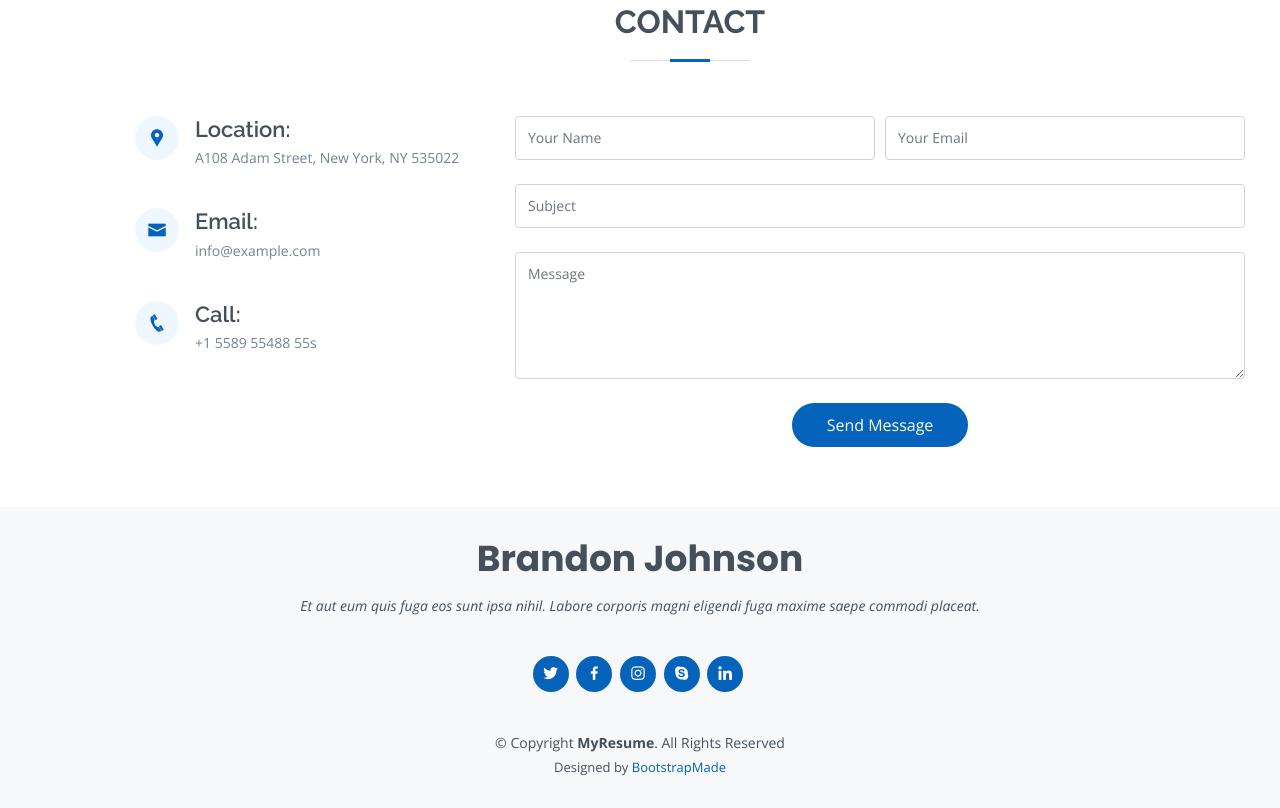
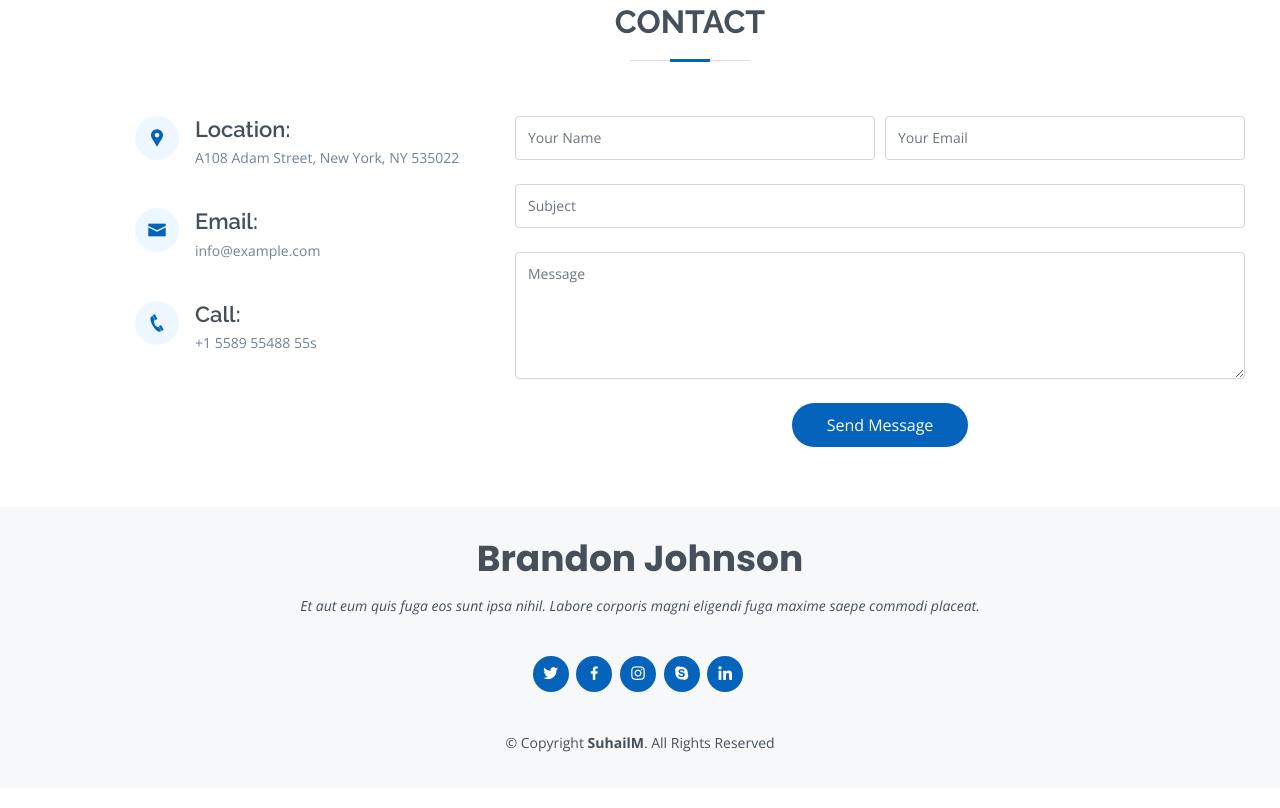
Before and after one commit to suhailphp/MyResume, a plain HTML site: page index.html in a window 1280 px wide. Shown: the part 6368-7176 px from the top of the page. Drawn offline with nearby package versions, Linux system fonts and the light colour scheme.

Commit message:
Footer updated

```diff
--- a/index.html
+++ b/index.html
@@ -702,15 +702,9 @@
         <a href="#" class="linkedin"><i class="bx bxl-linkedin"></i></a>
       </div>
       <div class="copyright">
-        &copy; Copyright <strong><span>MyResume</span></strong>. All Rights Reserved
+        &copy; Copyright <strong><span>SuhailM</span></strong>. All Rights Reserved
       </div>
-      <div class="credits">
-        <!-- All the links in the footer should remain intact. -->
-        <!-- You can delete the links only if you purchased the pro version. -->
-        <!-- Licensing information: [license-url] -->
-        <!-- Purchase the pro version with working PHP/AJAX contact form: https://bootstrapmade.com/free-html-bootstrap-template-my-resume/ -->
-        Designed by <a href="https://bootstrapmade.com/">BootstrapMade</a>
-      </div>
+
     </div>
   </footer><!-- End Footer -->
 
```
